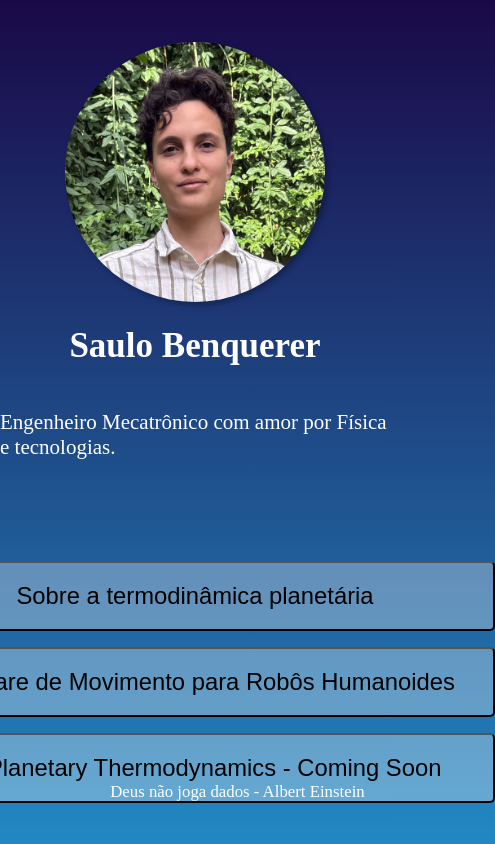
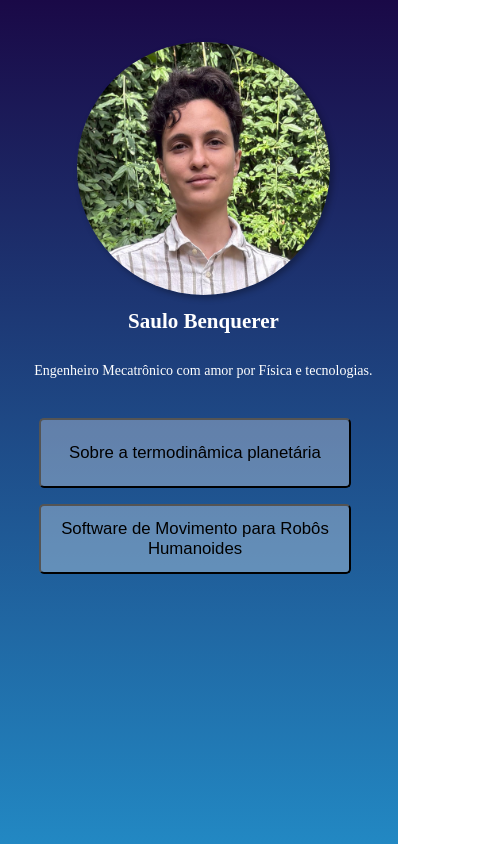
Before and after one commit to saulo-benquerer/saulo-benquerer.github.io, an Angular app: page / in a window 390 px wide. Shown: the whole page, 495 px wide, since content can reach past the window. Built offline with nearby package versions, Linux system fonts and the light colour scheme.

Commit message:
fix small screen

```diff
--- a/src/app/app.css
+++ b/src/app/app.css
@@ -10,18 +10,19 @@
     display: flex;
     flex-direction: column;
     align-items: center;
-    margin-bottom: 80px;
+    margin-bottom: 3vh;
+    margin-left: 1vh;
     h1 {
         color: white;
-        font-size: 2.5em;
+        font-size: 1.5em;
     }
 
     .profile-picture {
         margin-top: 5vh;
         background: url('perfil.jpg') no-repeat center center;
-        background-size: 260px;
-        height: 260px;
-        width: 260px;
+        background-size: 30vh;
+        height: 30vh;
+        width: 30vh;
         border-radius: 130px;
 
         -webkit-box-shadow: 3px 3px 6px 0px rgba(0,0,0,0.3);
@@ -31,7 +32,8 @@
 
     p {
         color: white;
-        font-size: 1.5em;
+        font-size: 1.0em;
+        justify-content: center;
     }
 }
 
@@ -41,9 +43,9 @@
     align-items: center;
     button {
         background-color: rgba(255,255,255,0.3);
-        width: 600px;
+        width: 80vw;
         height: 70px;
-        font-size: 1.7em;
+        font-size: 1.2em;
         margin-bottom: 16px;
         border-radius: 5px;
     }
@@ -58,11 +60,3 @@
         pointer-events: none;
     }
 }
-
-.footer {
-    position: absolute;
-    bottom: 3vh;
-    right: 3vh;
-    color: white;
-    font-size: 1.2em;
-}
--- a/src/app/app.html
+++ b/src/app/app.html
@@ -13,11 +13,6 @@
     <form method="get" action="https://drive.google.com/file/d/1DpfpccGGjgXmsqiMuJWUm-GVFPYfi-f1/view?usp=drive_link" target="_blank">
       <button type="submit">Software de Movimento para Robôs Humanoides</button>
     </form>
-    <button class="disabled">On Planetary Thermodynamics - Coming Soon</button>
-  </div>
-
-  <div class="footer">
-    <p>Deus não joga dados - Albert Einstein</p>
   </div>
 </main>
 
--- a/src/styles.css
+++ b/src/styles.css
@@ -4,5 +4,5 @@ body, html {
     padding: 0;
     margin: 0;
     font-size: 14px;
-    height: 100%;
+    height: 100vh;
 }
```
